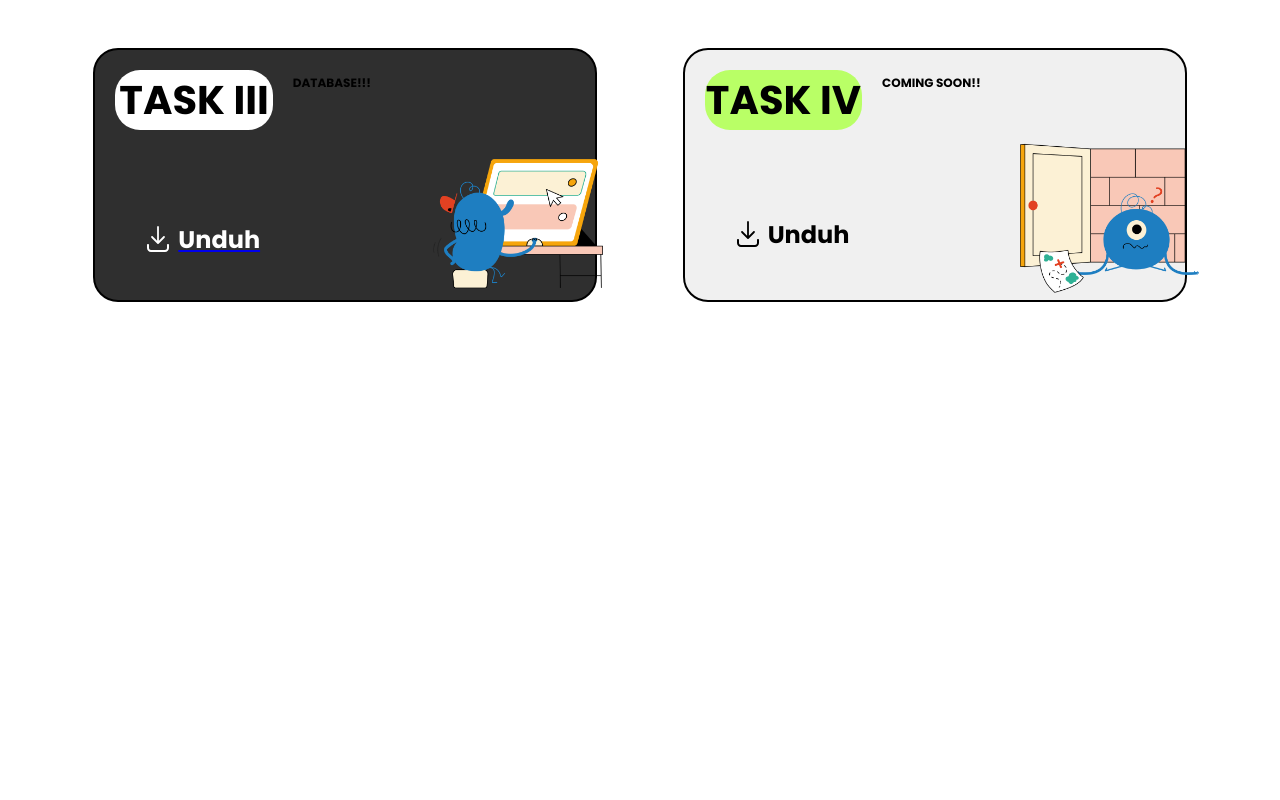
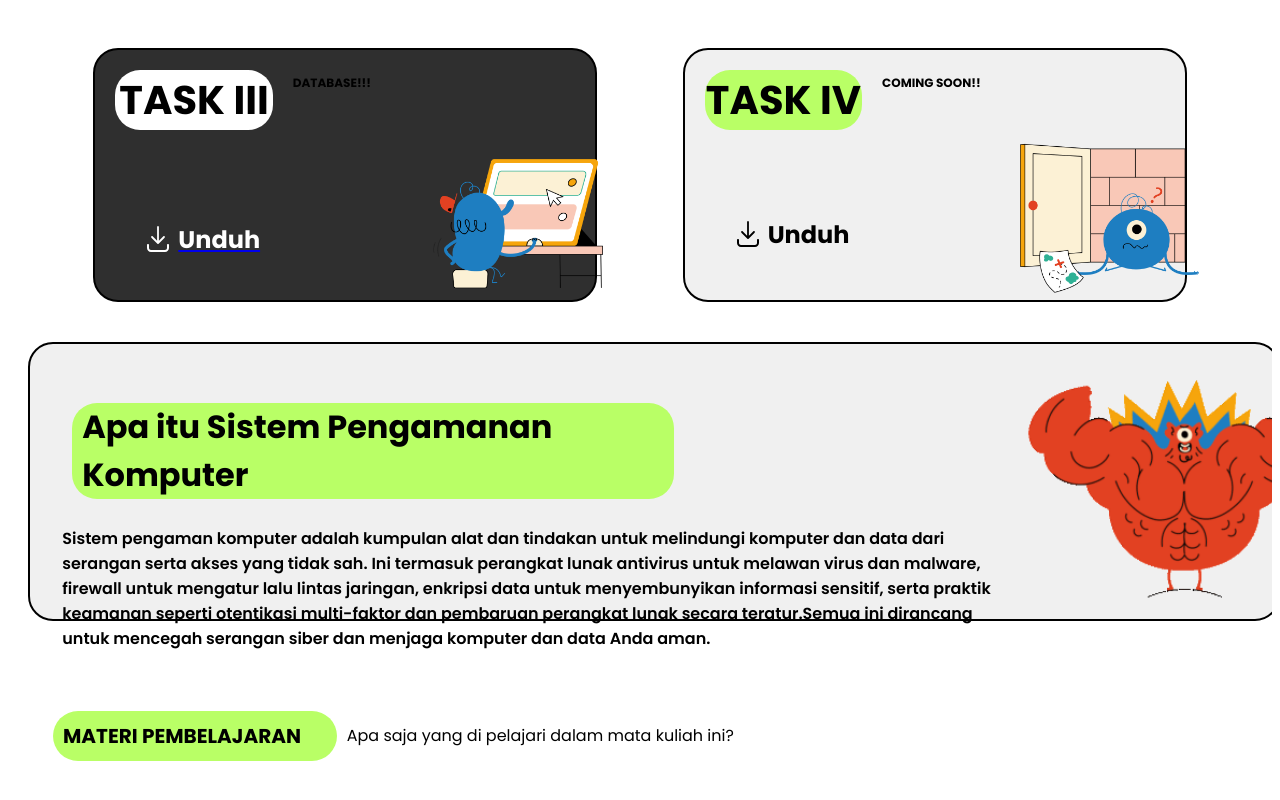
Before and after one commit to knighthot/AllToWell, a React (Vite) app: page / in a window 1280 px wide. Shown: the part 1108-1908 px from the top of the page. Before the commit the page ends 1438 px from the top, so only its background shows below. Built offline with nearby package versions, Linux system fonts and the light colour scheme; the HTML template or start-up script is replaced by a standard one.

Commit message:
revisi 1.4

```diff
--- a/index.html
+++ b/index.html
@@ -2,7 +2,7 @@
 <html lang="en">
   <head>
     <meta charset="UTF-8" />
-    <link rel="icon" type="image/svg+xml" href="/vite.svg" />
+    <link rel="icon" type="image" href="./src/assets/logo.png" />
     <meta name="viewport" content="width=device-width, initial-scale=1.0" />
     <title>All To Well</title>
   </head>
--- a/src/Homepage/Home.jsx
+++ b/src/Homepage/Home.jsx
@@ -93,10 +93,13 @@ export default function Home() {
           <Content />
           <Informasi className="informasi-section" />
           <Task className="task-section" />
+          <Sistem />
+      <MateriPembelajaran />
+
           {/*
 
-          <Sistem />
-          <MateriPembelajaran />
+
+
           <Card />
           <Team />
           <AnimeHoverEffect style={{flex:1}}/>
--- a/src/Sections/MateriPembelajaran.jsx
+++ b/src/Sections/MateriPembelajaran.jsx
@@ -1,10 +1,12 @@
+// MateriPembelajaran.js
 import React from 'react';
+import '../components/MateriPembelajaran.css'; // Mengimport file CSS
 
 const MateriPembelajaran = () => {
   return (
-    <div style={{display:'flex',flexDirection:'row',alignItems:'center',marginLeft:25,marginTop:90,marginBottom:90}}>
-      <h1 style={{ margin: '0',backgroundColor:'#B9FF66',fontSize: 20,borderRadius:25,width:"22%",padding:10,fontWeight: 'bold'}}>MATERI PEMBELAJARAN</h1>
-      <p style={{ margin: '0', marginLeft: '10px' }}>Apa saja yang di pelajari dalam mata kuliah ini?</p>
+    <div className="materi-pembelajaran-container"> {/* Menggunakan kelas CSS */}
+      <h1 className="materi-pembelajaran-title">MATERI PEMBELAJARAN</h1> {/* Menggunakan kelas CSS */}
+      <p className="materi-pembelajaran-text">Apa saja yang di pelajari dalam mata kuliah ini?</p> {/* Menggunakan kelas CSS */}
     </div>
   );
 }
--- /dev/null
+++ b/src/components/MateriPembelajaran.css
@@ -0,0 +1,64 @@
+
+.materi-pembelajaran-container {
+    display: flex;
+    flex-direction: row;
+    align-items: center;
+    margin-left: 25px;
+    margin-top: 90px;
+    margin-bottom: 90px;
+  }
+
+  .materi-pembelajaran-title {
+    margin: 0;
+    background-color: #B9FF66;
+    font-size: 20px;
+    border-radius: 25px;
+    width: 22%;
+    padding: 10px;
+    font-weight: bold;
+  }
+
+  .materi-pembelajaran-text {
+    margin: 0;
+    margin-left: 10px;
+  }
+
+
+  @media (max-width: 768px) {
+    .materi-pembelajaran-container {
+      margin-top: 50px; /* Menyesuaikan margin atas untuk tampilan pada perangkat mobile */
+      margin-bottom: 50px; /* Menyesuaikan margin bawah untuk tampilan pada perangkat mobile */
+    }
+
+    .materi-pembelajaran-title {
+      font-size: 1.5rem; /* Ukuran font judul lebih kecil untuk tampilan pada perangkat mobile */
+      width: 100%; /* Lebar judul mengambil lebar penuh pada tampilan mobile */
+      padding: 10px; /* Padding lebih kecil pada tampilan mobile */
+      text-align: center; /* Pusatkan judul pada tampilan mobile */
+    }
+
+    .materi-pembelajaran-text {
+      font-size: 0.9rem; /* Ukuran font teks lebih kecil untuk tampilan pada perangkat mobile */
+      text-align: center; /* Pusatkan teks pada tampilan mobile */
+    }
+  }
+
+  /* Responsiveness for Mobile */
+  @media (max-width: 480px) {
+    .materi-pembelajaran-container {
+        margin-top: 10px;
+    width: 100%;
+    margin-bottom: 30px; /* Menyesuaikan margin bawah untuk tampilan pada perangkat mobile 480px */
+    }
+
+    .materi-pembelajaran-title {
+      font-weight: bold;
+      width: 20%;
+      padding: 3px;
+      font-size: 0.5rem; /* Ukuran font judul lebih kecil lagi untuk tampilan pada perangkat mobile 480px */
+    }
+
+    .materi-pembelajaran-text {
+      font-size: 0.4rem; /* Ukuran font teks lebih kecil lagi untuk tampilan pada perangkat mobile 480px */
+    }
+  }
--- a/src/components/Sistem.css
+++ b/src/components/Sistem.css
@@ -53,3 +53,65 @@
     width: 80%;
 
   }
+
+
+  /* Media Query for Responsiveness */
+@media (max-width: 768px) {
+  .sistem-cardd {
+    height: auto; /* Tinggi kartu diatur menjadi otomatis agar sesuai dengan konten */
+    padding: 10px; /* Padding lebih kecil pada perangkat mobile */
+  }
+
+  .sistem-contentt {
+    flex-direction: column; /* Mengubah tata letak menjadi vertikal untuk perangkat mobile */
+    align-items: center; /* Pusatkan konten secara horizontal pada perangkat mobile */
+  }
+
+  .sistem-textt {
+    padding: 10px; /* Padding lebih kecil pada perangkat mobile */
+    text-align: center; /* Pusatkan teks pada perangkat mobile */
+  }
+
+  .sistem-imagee img {
+    width: 100%; /* Gambar mengambil lebar penuh pada perangkat mobile */
+    margin-top: 0; /* Hilangkan margin atas pada perangkat mobile */
+    margin-left: 0; /* Hilangkan margin kiri pada perangkat mobile */
+    position: static; /* Set posisi gambar kembali ke posisi statis */
+  }
+
+  #title {
+    width: 100%; /* Lebar judul mengambil lebar penuh pada perangkat mobile */
+    margin-left: 0; /* Hilangkan margin kiri pada perangkat mobile */
+    margin-top: 10px; /* Beri jarak atas pada perangkat mobile */
+  }
+
+  .sistem-textt p {
+    width: 100%; /* Lebar teks mengambil lebar penuh pada perangkat mobile */
+    margin-top: 10px; /* Beri jarak atas pada perangkat mobile */
+  }
+}
+
+/* Media Query for smaller mobile devices */
+@media (max-width: 480px) {
+  .sistem-textt p {
+    font-size: 0.6rem; /* Ukuran font teks lebih kecil untuk perangkat mobile 480px */
+  }
+
+  h2#title {
+   font-size: 20px;
+    text-align: center; /* Pusatkan teks pada perangkat mobile */
+  }
+
+  .sistem-cardd {
+    width: 90%;
+   height: 120vw;
+
+  }
+
+  .sistem-imagee img {
+    width: 100%; /* Gambar mengambil lebar penuh pada perangkat mobile */
+    margin-top: -80px; /* Hilangkan margin atas pada perangkat mobile */
+    margin-left: 0; /* Hilangkan margin kiri pada perangkat mobile */
+    position: static; /* Set posisi gambar kembali ke posisi statis */
+  }
+}
```
